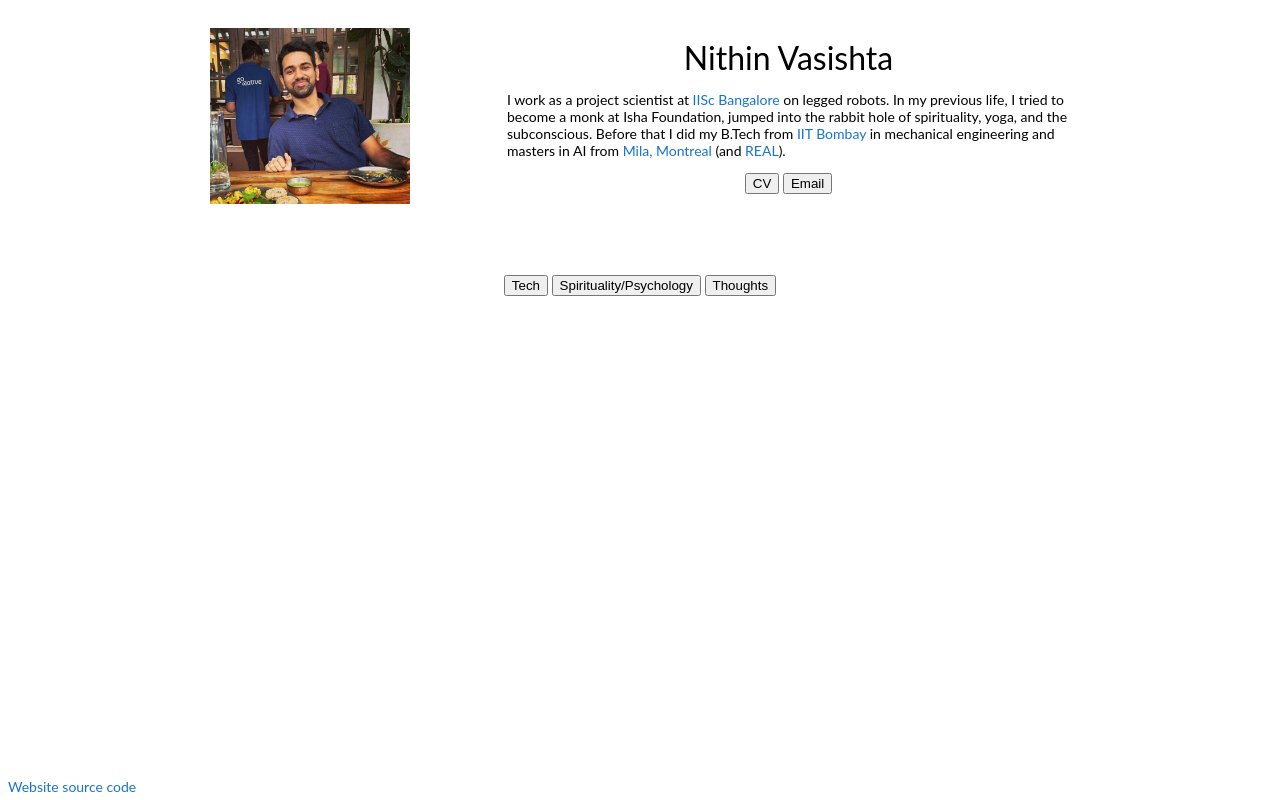
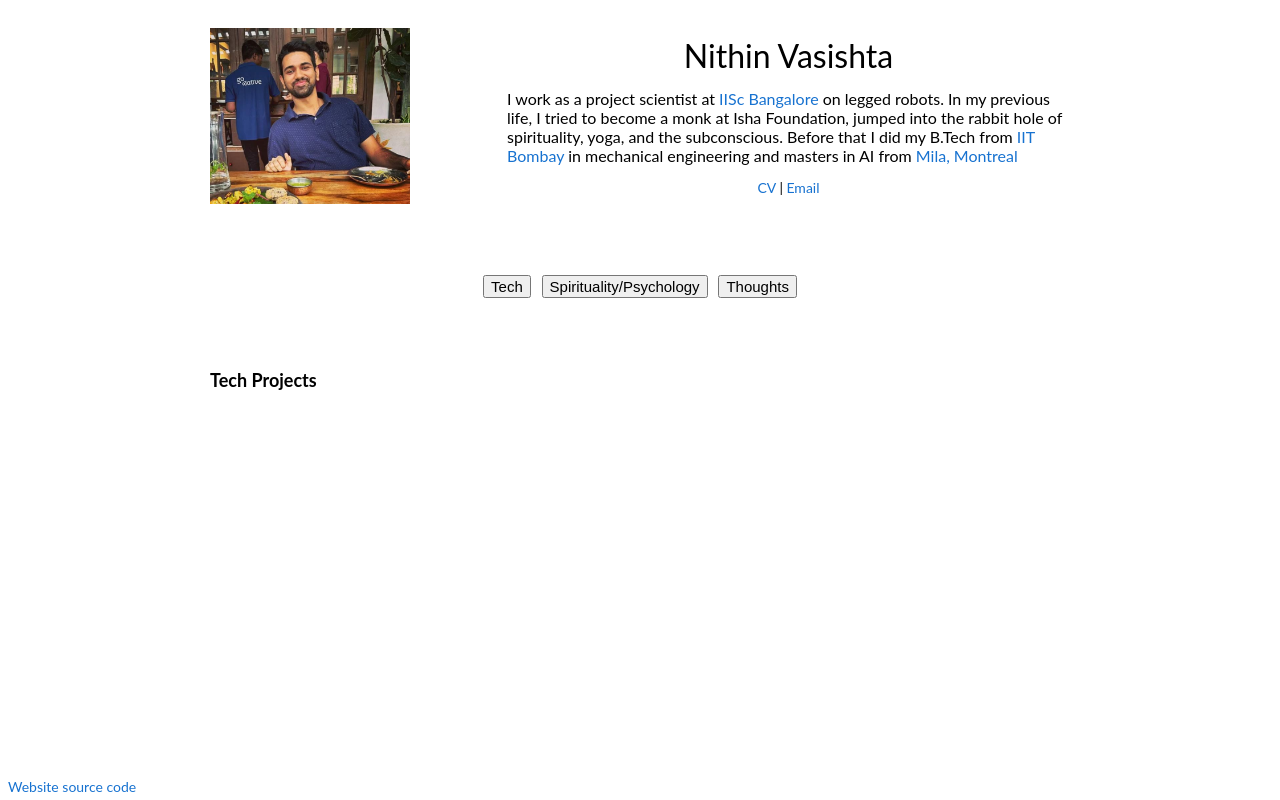
Before and after one commit to nithin127/nithin127.github.io, a plain HTML site: page index.html in a window 1280 px wide. Drawn offline with Linux system fonts and the light colour scheme.

Commit message:
added_cv_email

```diff
--- a/index.html
+++ b/index.html
@@ -29,6 +29,16 @@
           x2.style.display = "none";
           x3.style.display = "block";
         }
+
+        function mail() {
+          var x = document.getElementById("mail");
+          if (x.style.display === "none") {
+            x.style.display = "block";
+          } else {
+            x.style.display = "none";
+          }
+        }
+
     </script>
     <head>
         <meta http-equiv="Content-Type" content="text/html; charset=US-ASCII">
@@ -50,6 +60,9 @@
             color: #f09228;
             text-decoration: none;
             }
+            button {
+                font-size: 15px;
+            }
             body,
             td,
             th {
@@ -62,7 +75,7 @@
             }
             heading {
             font-family: 'Lato', Verdana, Helvetica, sans-serif;
-            font-size: 15px;
+            font-size: 18px;
             font-weight: 700
             }
         </style>
@@ -81,14 +94,24 @@
                                     <p align="center">
                                         <font size="6">Nithin Vasishta</font>
                                     </p>
-                                    <p>I work as a project scientist at <a href="https://www.stochlab.com/">IISc Bangalore</a> on legged robots. In my previous life, I tried to become a monk at Isha Foundation, jumped into the rabbit hole of spirituality, yoga, and the subconscious. Before that I did my B.Tech from <a href="https://www.iitb.ac.in/">IIT Bombay</a> in mechanical engineering and masters in AI from
-                                    <a href="https://mila.quebec/en/">Mila, Montreal</a> (and <a href="https://montrealrobotics.ca/">REAL</a>).
+                                    <p>
+                                        <font size="3">
+                                        I work as a project scientist at <a href="https://www.stochlab.com/">IISc Bangalore</a> on legged robots. In my previous life, I tried to become a monk at Isha Foundation, jumped into the rabbit hole of spirituality, yoga, and the subconscious. Before that I did my B.Tech from <a href="https://www.iitb.ac.in/">IIT Bombay</a> in mechanical engineering and masters in AI from
+                                        <a href="https://mila.quebec/en/">Mila, Montreal</a>
+                                        <!-- (and <a href="https://montrealrobotics.ca/">REAL</a>). -->
+                                        </font>
                                     </p>
 
                                     <p align="center">
-                                        <button onclick="cv()">CV</button>
-                                        <button onclick="mail()">Email</button>
+                                        <a href="assets/pdf/cv.pdf" target="_blank">CV</a> |
+                                        <a onclick="mail()">Email</a>
                                     </p>
+
+                                    <div align="center" id="mail" style="display:none">
+                                        <img src="assets/images/mail.png">
+                                    </div>
+
+
                                 </td>
                                 </td>
                             </tr>
@@ -100,12 +123,18 @@
                     <br>
 
                     <table width="100%" align="center" border="0" cellspacing="0" cellpadding="20">
-                        <center><button onclick="tech()">Tech</button> <button onclick="mind()">Spirituality/Psychology</button> <button onclick="thoughts()">Thoughts</button></center>
+                        <center>
+                            <button onclick="tech()">Tech</button> &nbsp
+                            <button onclick="mind()">Spirituality/Psychology</button> &nbsp
+                            <button onclick="thoughts()">Thoughts</button>
+                        </center>
                     </table>
 
+        <br>
+        <br>
+        <br>
 
-
-        <table id="tech" style="display:none" width="100%" align="center" border="0" cellspacing="0" cellpadding="20">
+        <table id="tech" style="display:block" width="100%" align="center" border="0" cellspacing="0" cellpadding="20">
             <tbody>
                 <tr>
                     <td>
```
Also changed, not shown: assets/images/mail.png (added), 1 other file.
